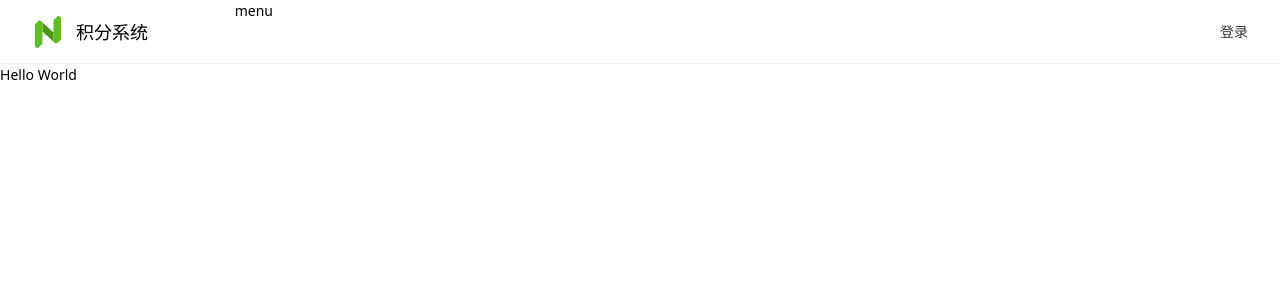
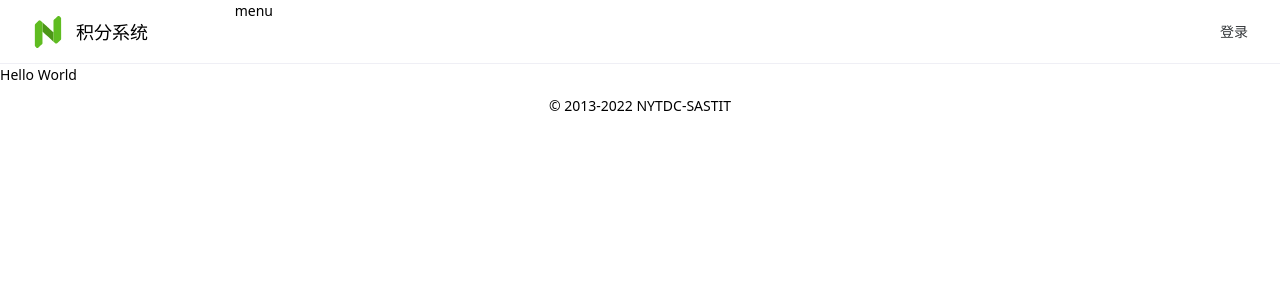
Before and after one commit to gtn1024/club-score-system, a Vue app in the folder web/: page /#/ in a window 1280 px wide. Shown: the top 300 px of the page. Built offline with nearby package versions, Linux system fonts and the light colour scheme; a small style sheet from the web is missing.

Commit message:
添加footer

```diff
--- a/web/src/App.tsx
+++ b/web/src/App.tsx
@@ -1,5 +1,6 @@
 import { defineComponent, ref } from "vue";
 import { RouterView } from "vue-router";
+import { Footer } from "./components/footer/Footer";
 import { Navbar } from "./components/navbar/Navbar";
 
 export const App = defineComponent({
@@ -12,6 +13,9 @@ export const App = defineComponent({
         <main>
           <RouterView />
         </main>
+        <footer>
+          <Footer />
+        </footer>
       </>
     );
   },
--- /dev/null
+++ b/web/src/components/footer/Footer.module.scss
@@ -0,0 +1,8 @@
+.footer {
+  display: flex;
+  align-items: center;
+  justify-content: center;
+  height: 40px;
+  color: var(--jjext-color-font-1);
+  text-align: center;
+}
--- /dev/null
+++ b/web/src/components/footer/Footer.tsx
@@ -0,0 +1,9 @@
+import { defineComponent } from "vue";
+import style from "./Footer.module.scss";
+import { NButton } from "naive-ui";
+
+export const Footer = defineComponent({
+  setup() {
+    return () => <div class={style.footer}>&copy; 2013-2022 NYTDC-SASTIT</div>;
+  },
+});
```
